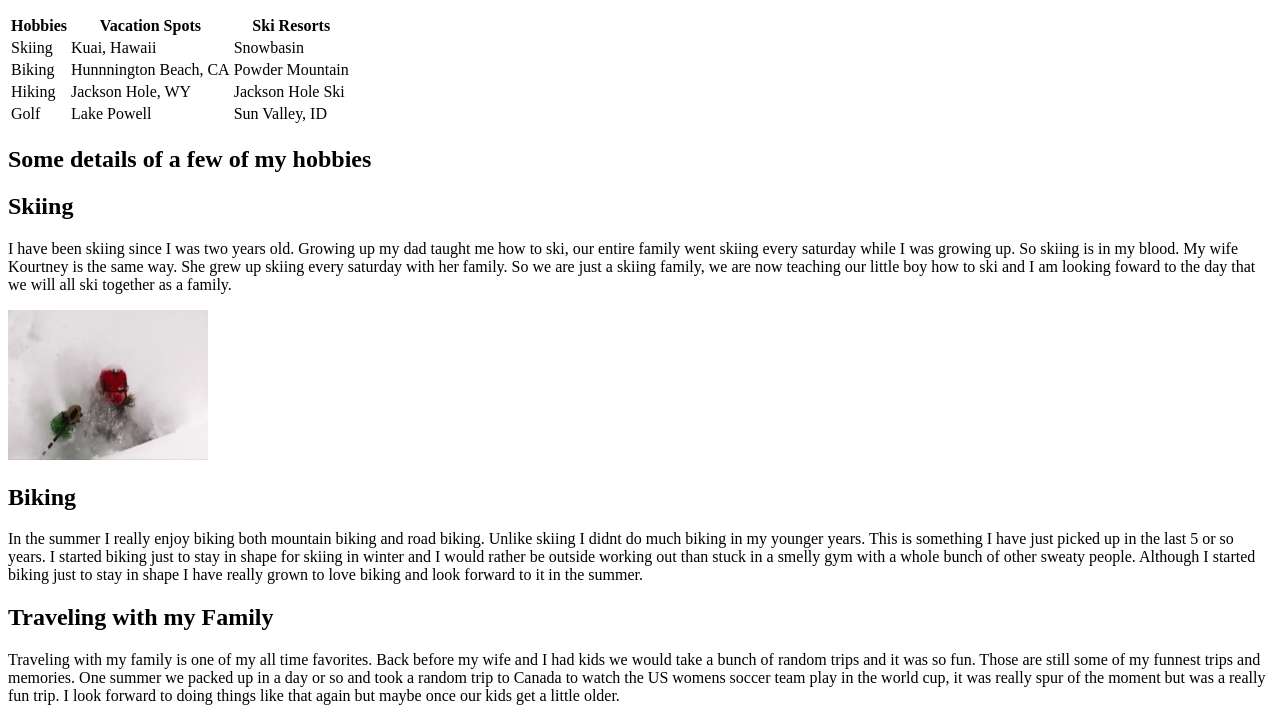
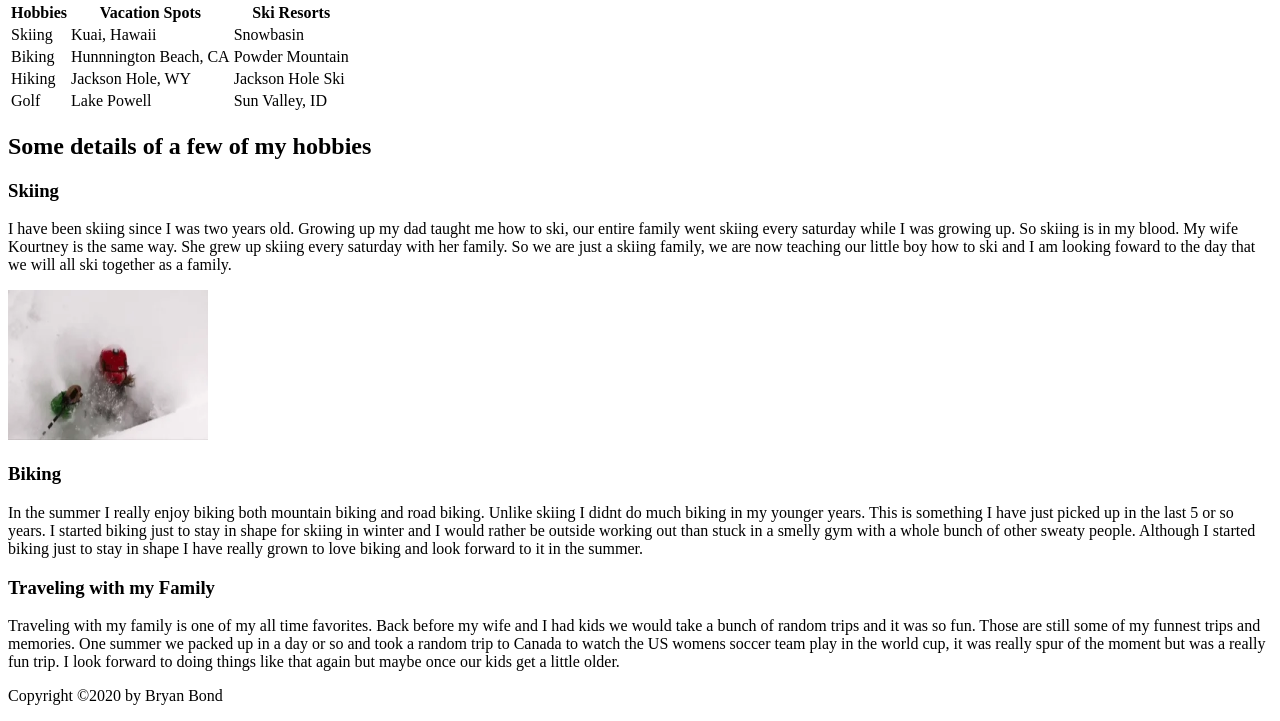
Before and after one commit to bbond7/aboutme, a plain HTML site: page interests.html in a window 1280 px wide. Shown: the part 100-821 px from the top of the page. Drawn offline with Linux system fonts and the light colour scheme.

Commit message:
restrucured HTML to match index.html

```diff
--- a/interests.html
+++ b/interests.html
@@ -4,7 +4,10 @@
         <title>Interests</title>
     </head>
     <body>
+        <section title="main-header">
 
+        </section>
+        <section>
             <h1>My Interests</h1>
                 <header>
                     <nav>
@@ -46,7 +49,7 @@
             </tr>
         </table>
         <h2>Some details of a few of my hobbies</h2>
-    <h2>Skiing</h2>
+             <h3>Skiing</h3>
                 <p>
                      I have been skiing since I was two years old. Growing up my dad taught me how to ski, our entire family went skiing every saturday
                     while I was growing up. So skiing is in my blood. My wife Kourtney is the same way. She grew up skiing every saturday with her family.
@@ -55,19 +58,25 @@
                 </p>
                 <img src="Assets/Images/Powdershot.webp" alt="Person Skiing Powder" width="200" height="150" />
 
-    <h2>Biking</h2>
+            <h3>Biking</h3>
                 <p>
                     In the summer I really enjoy biking both mountain biking and road biking. Unlike skiing I didnt do much biking in my younger
                     years. This is something I have just picked up in the last 5 or so years. I started biking just to stay in shape for skiing in
                     winter and I would rather be outside working out than stuck in a smelly gym with a whole bunch of other sweaty people. Although
                     I started biking just to stay in shape I have really grown to love biking and look forward to it in the summer.
                 </p>
-    <h2>Traveling with my Family</h2>
+            <h3>Traveling with my Family</h3>
                 <p>
                     Traveling with my family is one of my all time favorites. Back before my wife and I had kids we would take a bunch of random
                     trips and it was so fun. Those are still some of my funnest trips and memories. One summer we packed up in a day or so and took
                     a random trip to Canada to watch the US womens soccer team play in the world cup, it was really spur of the moment but was a really
                     fun trip. I look forward to doing things like that again but maybe once our kids get a little older.
                 </p>
+        </section>
     </body>
+        <section title="footer">
+            <footer>
+                <p>Copyright ©2020 by Bryan Bond</p>
+            </footer>
+        </section>
 </html>
```
Also changed, not shown: favoritesites.html (+10 -1 lines), futureplans.html (+11 -1 lines), index.html (+6 -2 lines). Lines whose indentation alone changed are shown as unchanged.
